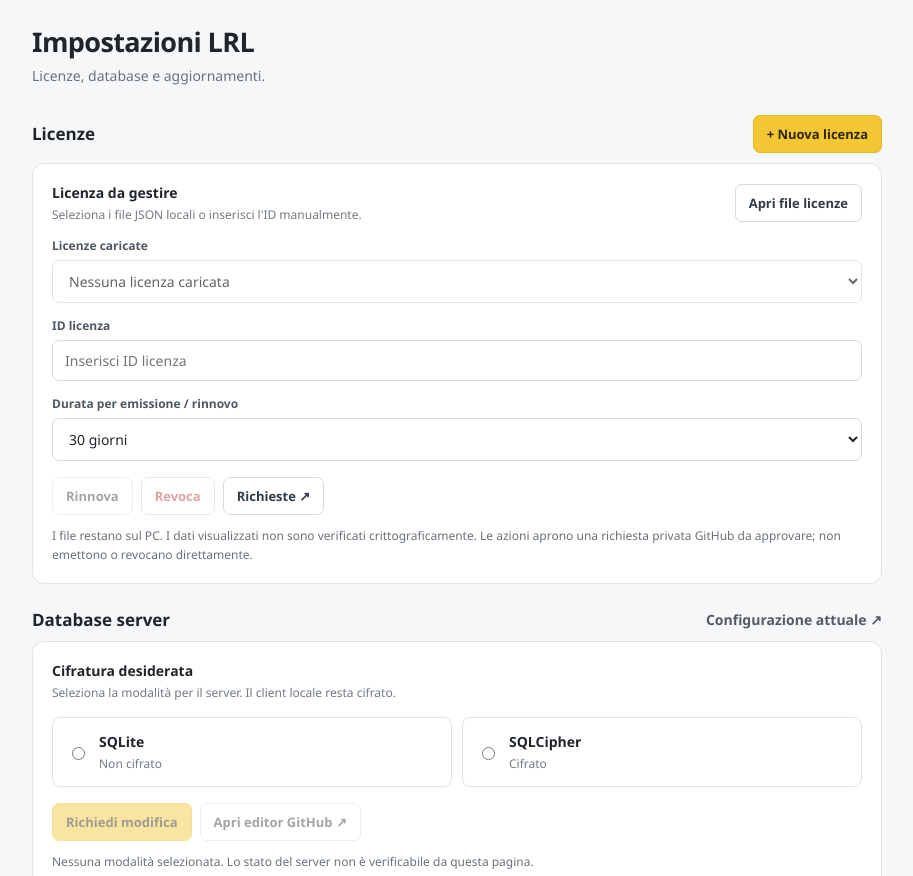
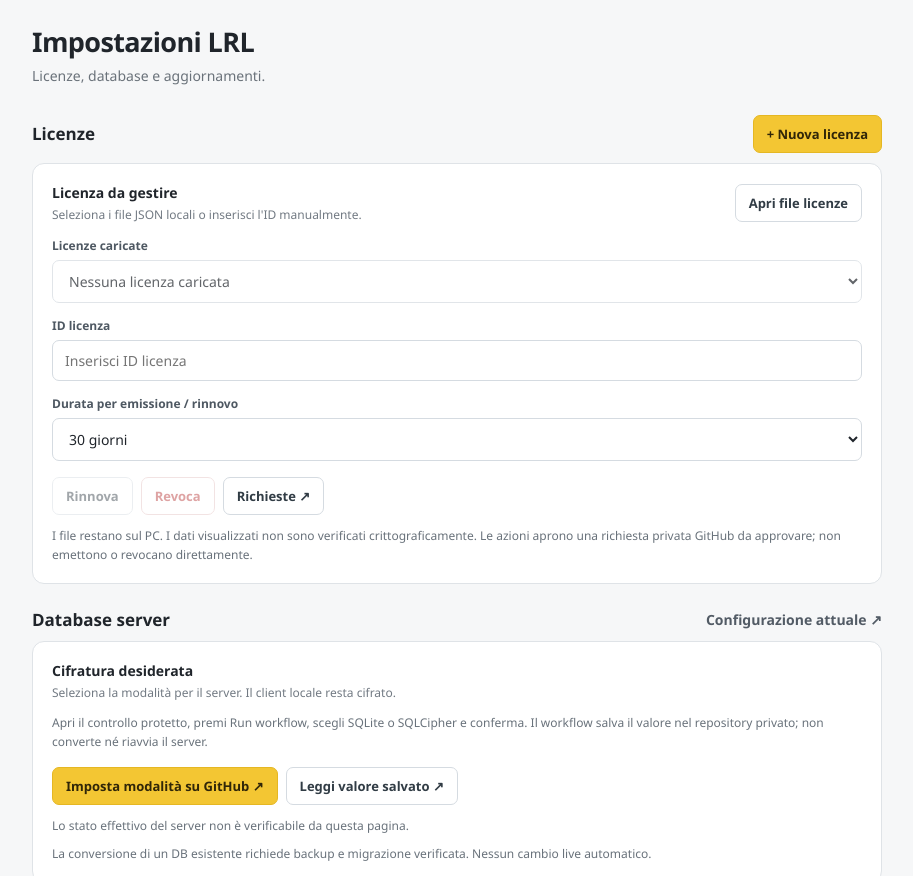
Before and after one commit to karoku9/LabRepairLogger-Releases, a plain HTML site: page docs/index.html in a window 1280 px wide. Shown: the part 75-951 px from the top of the page, without its empty margins (183-1096 px from the left). Drawn offline with Linux system fonts and the light colour scheme; no server answers.

Commit message:
Connect database control to authenticated private configuration workflow

```diff
--- a/docs/index.html
+++ b/docs/index.html
@@ -32,12 +32,9 @@
 <div class="heading"><h2 id="dbTitle">Database server</h2><a href="https://github.com/karoku9/LabRepairLogger/blob/kes/gh-33-portable-candidate-gate/config/server-storage.json" target="_blank" rel="noopener noreferrer">Configurazione attuale ↗</a></div>
 <div class="panel">
 <div class="line"><div><strong>Cifratura desiderata</strong><small>Seleziona la modalità per il server. Il client locale resta cifrato.</small></div></div>
-<fieldset class="choice"><legend class="visually-hidden">Modalità del database server</legend>
-<label><input type="radio" name="dbMode" value="false"><span><b>SQLite</b><small>Non cifrato</small></span></label>
-<label><input type="radio" name="dbMode" value="true"><span><b>SQLCipher</b><small>Cifrato</small></span></label>
-</fieldset>
-<div class="buttons"><button class="primary" id="saveMode" disabled>Richiedi modifica</button><button id="editMode" disabled>Apri editor GitHub ↗</button></div>
-<p class="muted" id="dbMessage" role="status">Nessuna modalità selezionata. Lo stato del server non è verificabile da questa pagina.</p>
+<p class="muted">Apri il controllo protetto, premi Run workflow, scegli SQLite o SQLCipher e conferma. Il workflow salva il valore nel repository privato; non converte né riavvia il server.</p>
+<div class="buttons"><a class="button primary" href="https://github.com/karoku9/LabRepairLogger/actions/workflows/lrl-server-storage-policy.yml" target="_blank" rel="noopener noreferrer">Imposta modalità su GitHub ↗</a><a class="button" href="https://github.com/karoku9/LabRepairLogger/blob/kes/gh-33-portable-candidate-gate/config/server-storage.json" target="_blank" rel="noopener noreferrer">Leggi valore salvato ↗</a></div>
+<p class="muted" id="dbMessage" role="status">Lo stato effettivo del server non è verificabile da questa pagina.</p>
 <p class="muted">La conversione di un DB esistente richiede backup e migrazione verificata. Nessun cambio live automatico.</p>
 </div></section>
 <section aria-labelledby="releaseTitle">
```
